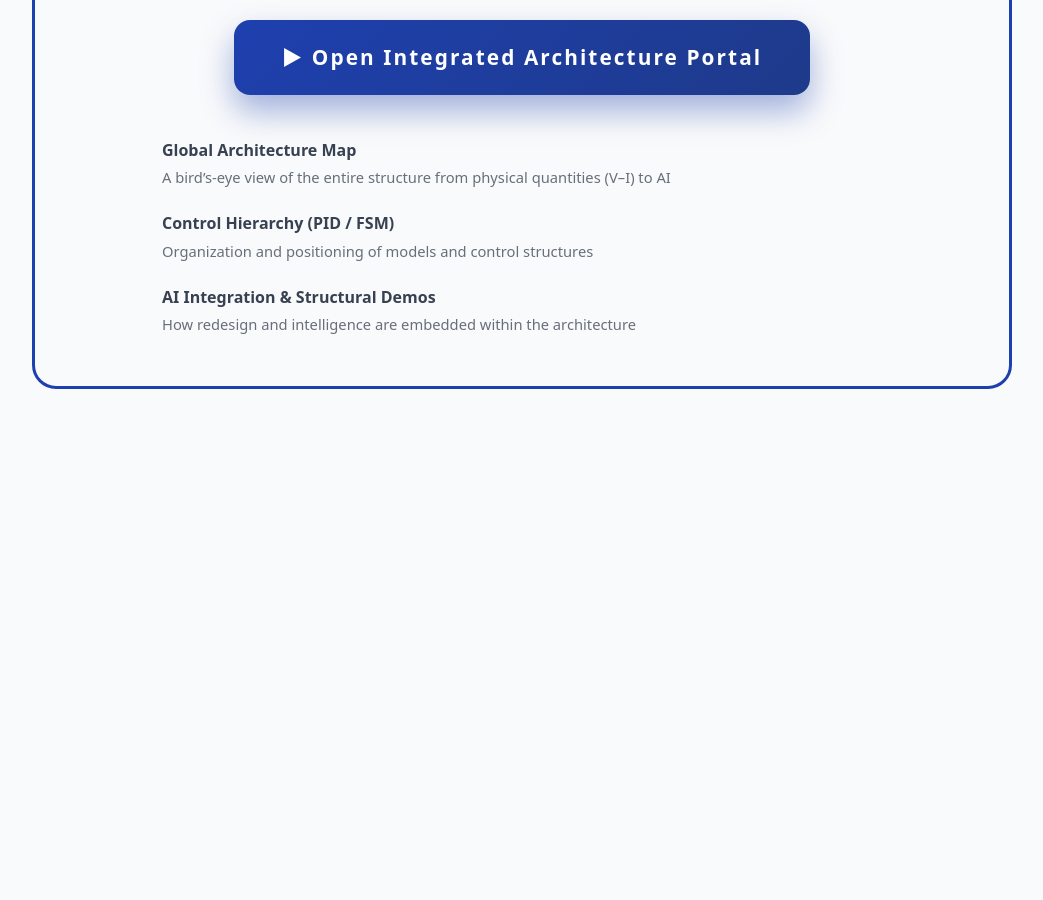
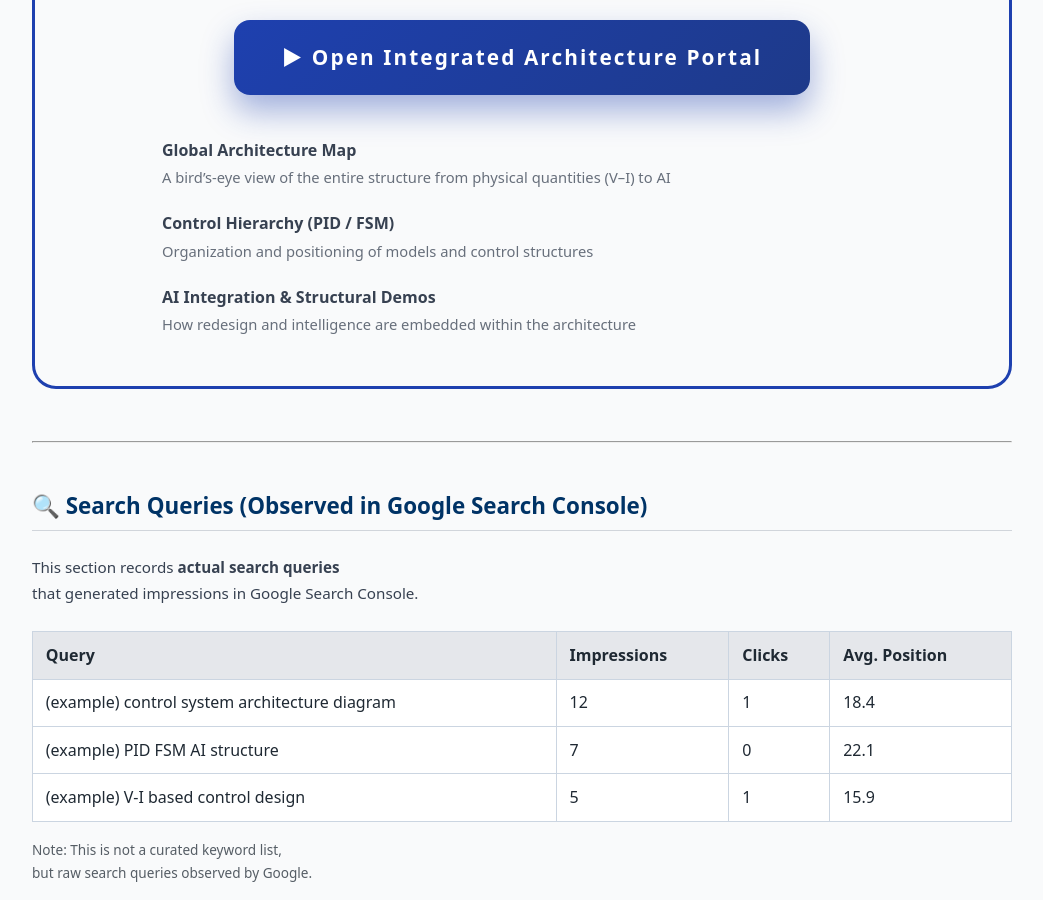
Before and after one commit to Samizo-AITL/Samizo-AITL.github.io, a Jekyll site: the page built from en/index.md, in a window 1280 px wide and 900 px high, scrolled down 2036 px. Shown: the whole window, without its empty margins (118-1161 px from the left). Built offline with Jekyll 4.4.1, drawn with Linux system fonts in a browser that asks for light colours; before the commit the page ends 2493 px from its top, so only the background shows below that.

Commit message:
Update index.md

```diff
--- a/en/index.md
+++ b/en/index.md
@@ -157,3 +157,31 @@ Starting from the architecture diagram, it allows you to traverse articles, demo
 </div>
 
 </div>
+
+---
+
+## 🔍 Search Queries (Observed in Google Search Console)
+
+<div style="margin:1.6em 0; font-size:0.95em; color:#374151;">
+This section records <strong>actual search queries</strong><br>
+that generated impressions in Google Search Console.
+</div>
+
+<!--
+Operation rules:
+- Copy directly from Search Console → Performance → Queries
+- Update once per month
+- Do not include queries with zero impressions
+- No curation, no rewriting
+-->
+
+| Query | Impressions | Clicks | Avg. Position |
+|-------|-------------|--------|---------------|
+| (example) control system architecture diagram | 12 | 1 | 18.4 |
+| (example) PID FSM AI structure | 7 | 0 | 22.1 |
+| (example) V-I based control design | 5 | 1 | 15.9 |
+
+<div style="margin-top:1.2em; font-size:0.85em; opacity:0.75;">
+Note: This is not a curated keyword list,<br>
+but raw search queries observed by Google.
+</div>
```
